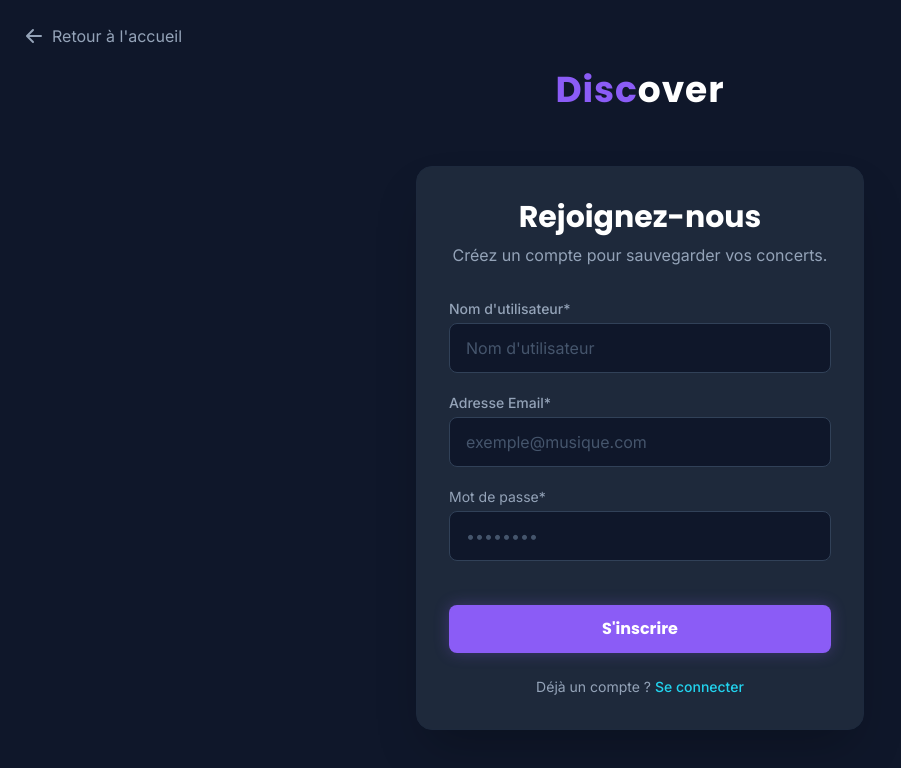
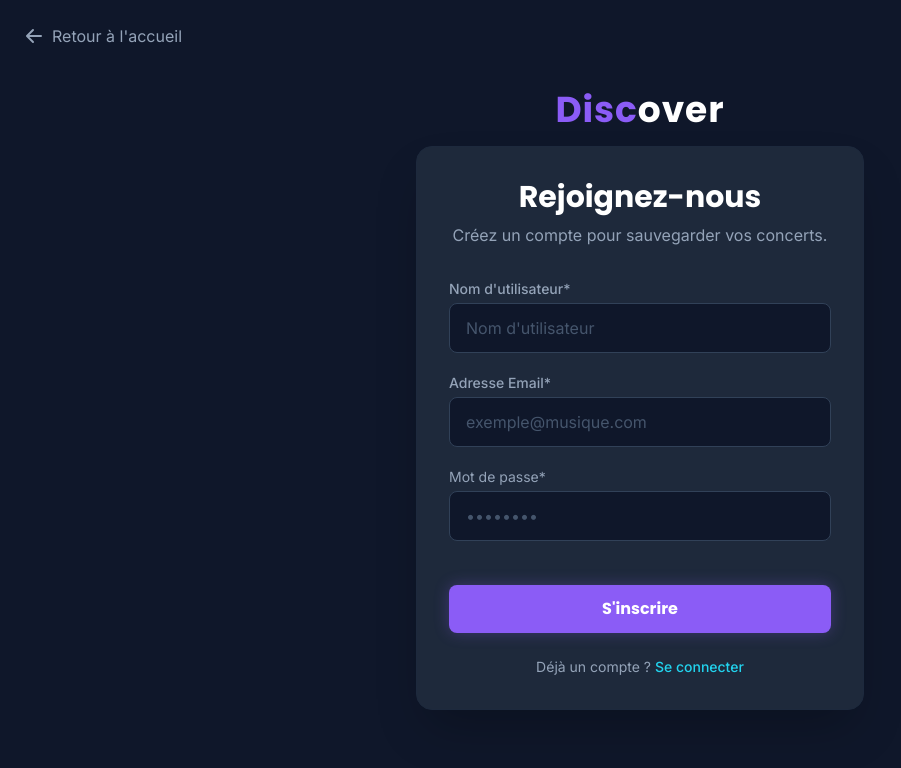
Before and after one commit to Basic002/musical-app-frontend, a React (Vite) app: page /register in a window 1280 px wide. Shown: the top 768 px of the page, without its empty margins (0-901 px from the left). Built offline with nearby package versions, Linux system fonts and the light colour scheme.

Commit message:
fix: réduction de l'écart entre le titre et le formulaire sur login et registr

```diff
--- a/src/pages/Login.jsx
+++ b/src/pages/Login.jsx
@@ -24,9 +24,9 @@ const Login = () => {
       </Link>
 
       {/* Carte du formulaire */}
-      <div className="text-center mb-8">
+      <div className="text-center mb-4">
         {/* Le logo Discover */}
-        <div className="text-4xl font-title font-bold mb-6 tracking-wide">
+        <div className="text-4xl font-title font-bold tracking-wide">
           <span className="text-neon-violet">Disc</span>
           <span className="text-white">over</span>
         </div>
--- a/src/pages/Register.jsx
+++ b/src/pages/Register.jsx
@@ -24,9 +24,9 @@ const Register = () => {
       </Link>
 
       {/* Carte du formulaire */}
-      <div className="text-center mb-8">
+      <div className="text-center mb-4">
         {/* Le logo Discover */}
-        <div className="text-4xl font-title font-bold mb-6 tracking-wide">
+        <div className="text-4xl font-title font-bold tracking-wide">
           <span className="text-neon-violet">Disc</span>
           <span className="text-white">over</span>
         </div>
@@ -86,11 +86,8 @@ const Register = () => {
         </form>
         {/* Lien de redirection */}
         <div className="mt-6 text-center text-night-text text-sm">
-          Déjà un compte ?{" "}
-          <Link
-            to="/login"
-            className="text-neon-cyan hover:underline font-medium"
-          >
+          Déjà un compte ?{' '}
+          <Link to="/login" className="text-neon-cyan hover:underline font-medium">
             Se connecter
           </Link>
         </div>
```
